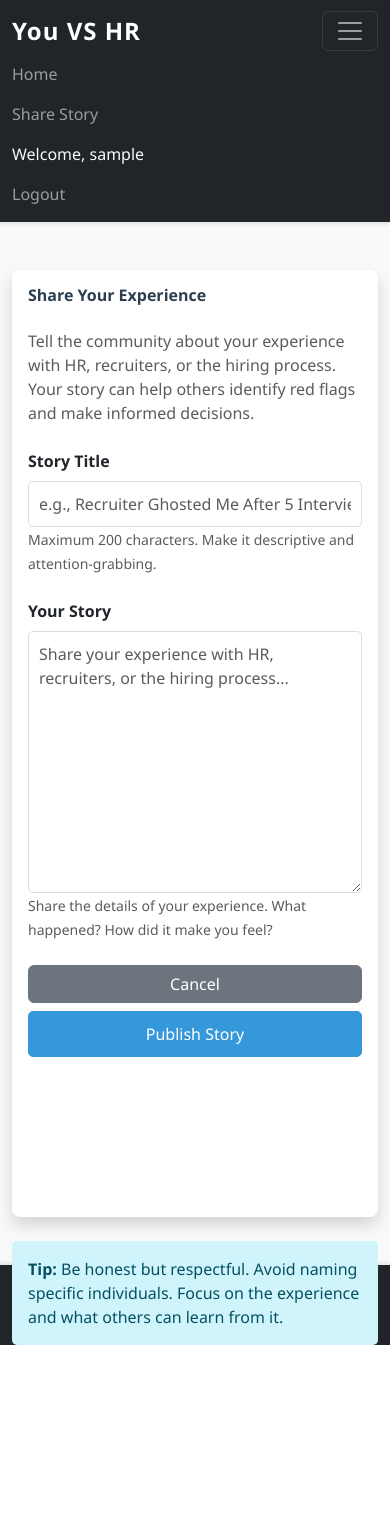
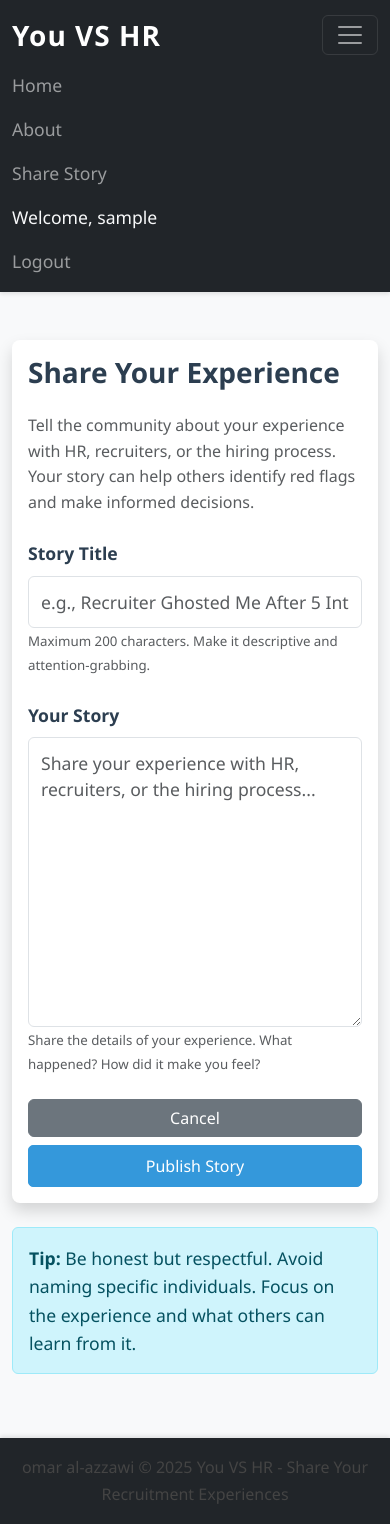
Before and after one commit to omarazzawi/you-vs-hr, a Django app: page /story/create/ in a window 390 px wide, after a click that opens the changed part. Before the commit the page ends 1345 px from the top, so only its background shows below. Run offline with Django 5.2, Linux system fonts and the light colour scheme; the visitor is signed in with stand-in values (Sample User, id 1).

Commit message:
Implement About page with dynamic content management

```diff
--- /dev/null
+++ b/pages/urls.py
@@ -0,0 +1,6 @@
+from django.urls import path
+from . import views
+
+urlpatterns = [
+    path('about/', views.about_page, name='about'),
+]
--- a/pages/views.py
+++ b/pages/views.py
@@ -1,4 +1,4 @@
-from django.shortcuts import render, get_list_or_404
+from django.shortcuts import render, get_object_or_404
 from .models import Page
 # Create your views here.
 
--- a/stories/static/stories/css/style.css
+++ b/stories/static/stories/css/style.css
@@ -1,70 +1,131 @@
-/* You VS HR - Custom Styles */
+/* You VS HR - Enhanced CSS with Better Typography */
 
-/* Color Variables */
 :root {
-    --primary-color: #2c3e50; /* Dark blue - for main brand color */
-    --secondary-color: #3498db; /* Bright blue - for buttons, links */
-    --danger-color: #e74c3c; /* Red - for errors, warnings */
-    --success-color: #27ae60;  /* Green - for success messages */
-    --light-bg: #ecf0f1;       /* Light gray - for backgrounds */
-    --dark-text: #2c3e50;   /* Dark blue - for text */
+    --primary-color: #2c3e50;
+    --secondary-color: #3498db;
+    --danger-color: #e74c3c;
+    --success-color: #27ae60;
+    --font-family: 'Segoe UI', Tahoma, Geneva, Verdana, sans-serif;
+    --font-size-base: 1rem;
+    --line-height-base: 1.6;
 }
 
-/* Global Styles */
 body {
-    font-family: 'Segoe UI', Tahoma, Geneva, Verdana, sans-serif;
+    font-family: var(--font-family);
+    font-size: var(--font-size-base);
+    line-height: var(--line-height-base);
     background-color: #f8f9fa;
+    color: #333;
+}
+
+/* Improved Typography for Pages */
+.container h1 {
+    font-size: 2.5rem;
+    font-weight: 700;
+    margin-bottom: 1.5rem;
+    color: var(--primary-color);
+}
+
+.container h2 {
+    font-size: 2rem;
+    font-weight: 600;
+    margin-bottom: 1.25rem;
+    color: var(--primary-color);
+}
+
+.container h3 {
+    font-size: 1.75rem;
+    font-weight: 600;
+    margin-bottom: 1rem;
+    color: var(--primary-color);
+}
+
+.container h4 {
+    font-size: 1.5rem;
+    font-weight: 500;
+    margin-bottom: 0.75rem;
+    color: var(--primary-color);
+}
+
+.container h5 {
+    font-size: 1.25rem;
+    font-weight: 500;
+    margin-bottom: 0.5rem;
+    color: var(--primary-color);
+}
+
+.container h6 {
+    font-size: 1.1rem;
+    font-weight: 500;
+    margin-bottom: 0.5rem;
+    color: var(--primary-color);
+}
+
+/* Paragraph and text styles */
+.container p {
+    font-size: 1.1rem;
+    line-height: 1.7;
+    margin-bottom: 1rem;
+    color: #444;
+}
+
+.container .lead {
+    font-size: 1.25rem;
+    font-weight: 400;
+    color: #666;
+}
+
+/* Card text improvements */
+.card-body p,
+.card-body .card-text {
+    font-size: 1rem;
+    line-height: 1.6;
+    color: #555;
+}
+
+.card-title {
+    color: var(--primary-color);
+    font-weight: 600;
+    font-size: 1.25rem;
+}
+
+/* Alert text improvements */
+.alert {
+    font-size: 1.1rem;
+    line-height: 1.6;
+}
+
+.alert h5 {
+    font-size: 1.3rem;
+    margin-bottom: 0.5rem;
 }
 
 /* Navigation */
 .navbar-brand {
-    font-size: 1.5rem;
+    font-size: 2rem;
     letter-spacing: 1px;
+    font-weight: 700;
+}
+
+.navbar-nav .nav-link {
+    font-size: 1.1rem;
+    font-weight: 500;
 }
 
 .navbar {
     box-shadow: 0 2px 4px rgba(0,0,0,0.1);
 }
 
-/* Story Cards */
+/* Cards */
 .card {
     transition: transform 0.2s, box-shadow 0.2s;
     border: none;
     border-radius: 8px;
-    display: flex;
-    flex-direction: column;
-    height: 100%;
-}
-
-.card-body {
-    flex: 1;
-    display: flex;
-    flex-direction: column;
-    min-height: 280px;
-    position: relative
 }
 
 .card:hover {
     transform: translateY(-5px);
-    box-shadow: 0 4px 12px rgba(0,0,0,0.15) !important;
-}
-
-.card-title {
-    color: var(--primary-color);
-    font-weight: 600;
-    font-size: 1.1rem;
-}
-
-.card-text {
-    color: #555;
-    line-height: 1.6;
-    flex-grow: 1;
-    padding-bottom: 50px;
-}
-
-.card-footer {
-    background-color: transparent;
-    border-top: 1px solid #e9ecef;
+    box-shadow: 0 4px 12px rgba(0,0,0,0.15);
 }
 
 /* Buttons */
@@ -73,64 +134,89 @@ body {
     border-color: var(--secondary-color);
     padding: 10px 20px;
     border-radius: 5px;
-}
-
-.card-body > .btn-sm {
-    position: absolute;
-    bottom: 15px;
-    left: 15px;
+    font-size: 1.1rem;
+    font-weight: 500;
 }
 
 .btn-primary:hover {
     background-color: #2980b9;
     border-color: #2980b9;
-    transform: translateY(-2px);
-    box-shadow: 0 4px 8px rgba(0,0,0,0.1);
-}
-
-/* Forms */
-.form-control {
-    border-radius: 5px;
-    border: 1px solid #ddd;
-    padding: 10px;
-}
-
-.form-control:focus {
-    border-color: var(--secondary-color);
-    box-shadow: 0 0 0 0.2rem rgba(52, 152, 219, 0.25);
-}
-
-/* Alerts */
-.alert {
-    border-radius: 5px;
-    border: none;
 }
 
 /* Footer */
 footer {
-    margin-top: auto;
     box-shadow: 0 -2px 4px rgba(0,0,0,0.1);
+    font-size: 1.1rem;
 }
 
-/* Page Headers */
+footer p {
+    font-size: 1.1rem;
+    margin-bottom: 0;
+}
+
+/* Display classes */
 .display-4 {
     color: var(--primary-color);
-    margin-bottom: 1rem;
+    font-weight: 700;
+    line-height: 1.2;
 }
 
-.lead {
-    color: #666;
-    margin-bottom: 2rem;
+/* About page specific improvements */
+.about-container p,
+.about-container .card-text {
+    font-size: 1.1rem;
+    line-height: 1.7;
+}
+
+/* Form controls */
+.form-control {
+    font-size: 1.1rem;
+    padding: 0.75rem;
+}
+
+.form-label {
+    font-size: 1.1rem;
+    font-weight: 500;
+    color: var(--primary-color);
 }
 
 /* Responsive adjustments */
 @media (max-width: 768px) {
-    .card-title {
+    body {
+        font-size: 0.95rem;
+    }
+
+    .container h1 {
+        font-size: 2rem;
+    }
+
+    .container h2 {
+        font-size: 1.75rem;
+    }
+
+    .container h3 {
+        font-size: 1.5rem;
+    }
+
+    .container p {
         font-size: 1rem;
     }
 
+    .card-title {
+        font-size: 1.1rem;
+    }
+
     .display-4 {
-        font-size: 2.5rem;
+        font-size: 2rem;
+    }
+
+    .navbar-brand {
+        font-size: 1.75rem;
+    }
+
+    .btn-primary {
+        font-size: 1rem;
+        padding: 8px 16px;
     }
 }
 
--- a/stories/templates/stories/base.html
+++ b/stories/templates/stories/base.html
@@ -24,6 +24,9 @@
                 <ul class="navbar-nav ms-auto">
                     <li class="nav-item">
                         <a class="nav-link" href="{% url 'index' %}">Home</a>
+                    </li>
+                    <li class="nav-item">
+                        <a class="nav-link" href="{% url 'about' %}">About</a>
                     </li>
                     {% if user.is_authenticated %}
                     <li class="nav-item">
--- a/youvshr/urls.py
+++ b/youvshr/urls.py
@@ -20,8 +20,5 @@ from django.urls import path, include
 urlpatterns = [
     path('admin/', admin.site.urls),
     path('', include('stories.urls')),
+    path('', include('pages.urls')),
 ]
-
-# Login settings
-LOGIN_URL = 'login'
-LOGIN_REDIRECT_URL = 'index'
```
Also changed, not shown: pages/templates/pages/about.html (added, +74 -0 lines), README.md.
